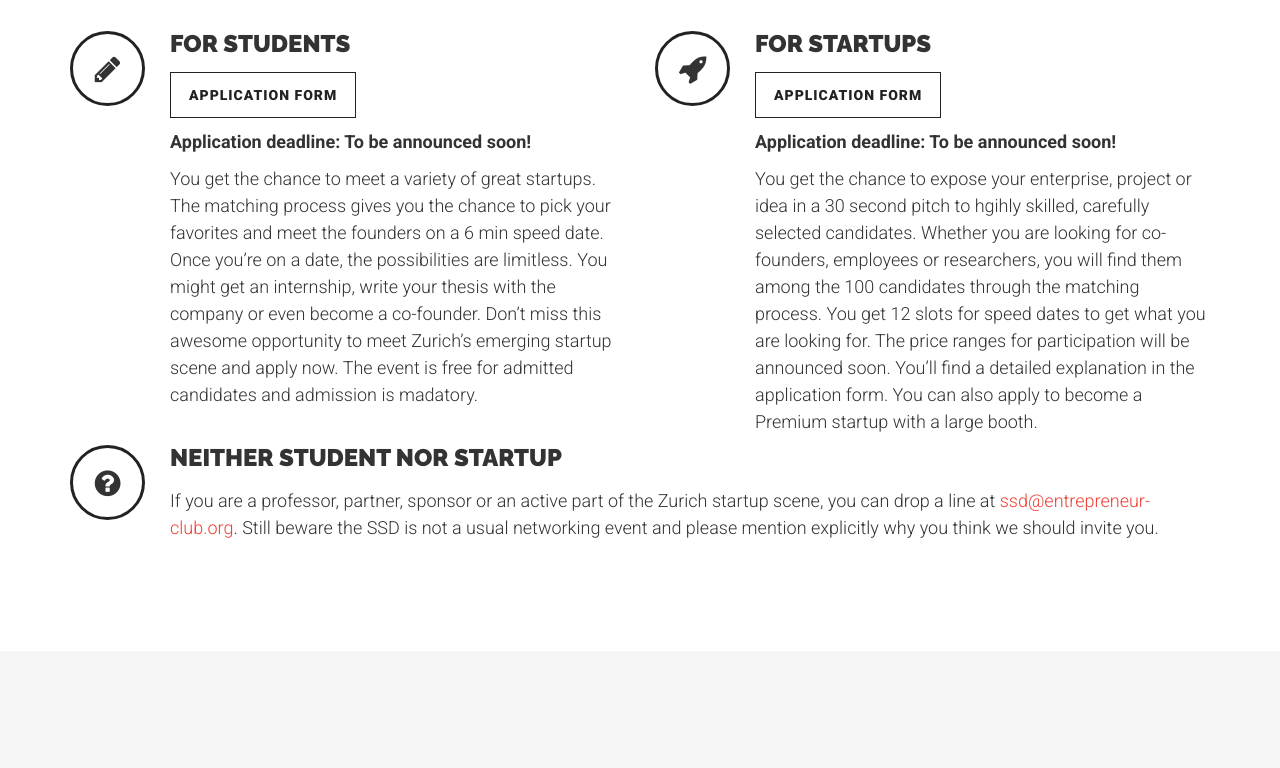
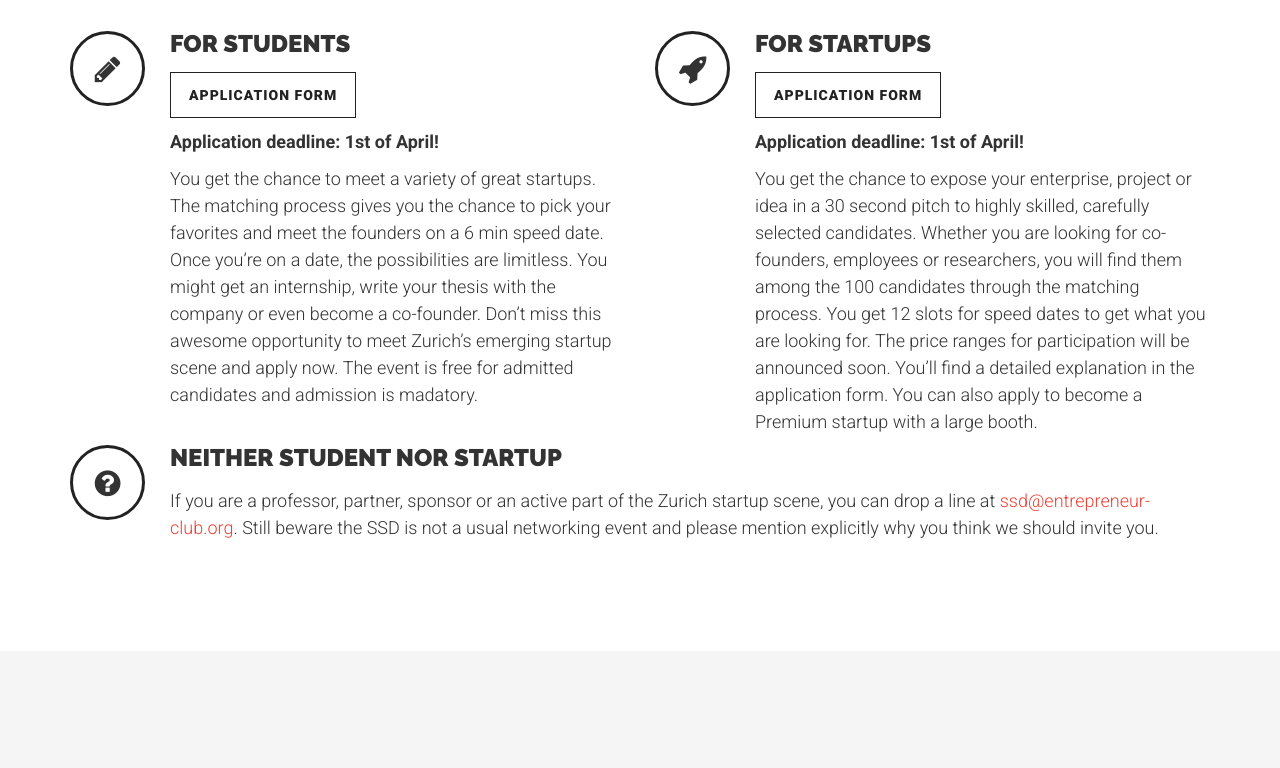
Before and after one commit to entrepreneur-club/ssd-website, a plain HTML site: page index.html in a window 1280 px wide. Shown: the part 2340-3108 px from the top of the page. Drawn offline with Linux system fonts and the light colour scheme.

Commit message:
deadlines and sponsors

```diff
--- a/index.html
+++ b/index.html
@@ -178,7 +178,7 @@
                             <h3 class="media-heading">For students</h3>
                             <p><a class="btn btn-outline-dark page-scroll" href="http://goo.gl/forms/zYtjPiof0o">Application form</a></p>
 
-                            <p><b> Application deadline: To be announced soon! </b> </p>
+                            <p><b> Application deadline: 1st of April! </b> </p>
                             <p>You get the chance to meet a variety of great startups. The matching process gives you the chance to pick your favorites and meet the founders on a 6 min speed date. Once you’re on a date, the possibilities are limitless. You might get an internship, write your thesis with the company or even become a co-founder. Don’t miss this awesome opportunity to meet Zurich’s emerging startup scene and apply now. The event is free for admitted candidates and admission is madatory.
 
                         </div>
@@ -192,8 +192,8 @@
                         <div class="media-body">
                             <h3 class="media-heading">For Startups</h3>
                             <p><a class="btn btn-outline-dark page-scroll" href="http://goo.gl/forms/lNJuQBhkq6">Application form</a></p>
-                            <p><b> Application deadline: To be announced soon! </b> </p>
-                            <p>You get the chance to expose your enterprise, project or idea in a 30 second pitch to hgihly skilled, carefully selected candidates. Whether you are looking for co-founders, employees or researchers, you will find them among the 100 candidates through the matching process. You get 12 slots for speed dates to get what you are looking for. The price ranges for participation will be announced soon. You’ll find a detailed explanation in the application form. You can also apply to become a Premium startup with a large booth.</p>
+                            <p><b> Application deadline: 1st of April! </b> </p>
+                            <p>You get the chance to expose your enterprise, project or idea in a 30 second pitch to highly skilled, carefully selected candidates. Whether you are looking for co-founders, employees or researchers, you will find them among the 100 candidates through the matching process. You get 12 slots for speed dates to get what you are looking for. The price ranges for participation will be announced soon. You’ll find a detailed explanation in the application form. You can also apply to become a Premium startup with a large booth.</p>
                         </div>
 
                     </div>
@@ -401,7 +401,7 @@
                         <img alt=""  src="assets/img/sponsors/ubs.png">
                     </a>
                 </div>
-                <div class="col-md-6">
+                <!-- <div class="col-md-6">
                     <a href="http://www.startup-campus.ch/de/" target="_blank">
                         <img alt=""  src="assets/img/sponsors/startup_campus.png">
                     </a>
@@ -414,15 +414,15 @@
             </div>
             <div class="row">
                 <div class="col-md-6">
-                    <a href="https://www.ubs.com/ch/de.html" target="_blank">
+                    <a href="http://www.ifj.ch/en" target="_blank">
                         <img alt=""  src="assets/img/sponsors/ifj.png">
                     </a>
                 </div>
-                <div class="col-md-6">
-                    <a href="http://www.startup-campus.ch/de/" target="_blank">
+                <!-- <div class="col-md-6">
+                    <a href="http://www.dacuda.com/" target="_blank">
                         <img alt=""  src="assets/img/sponsors/dacuda.png">
                     </a>
-                </div>
+                </div> -->
             </div>
 
         </div>
```
